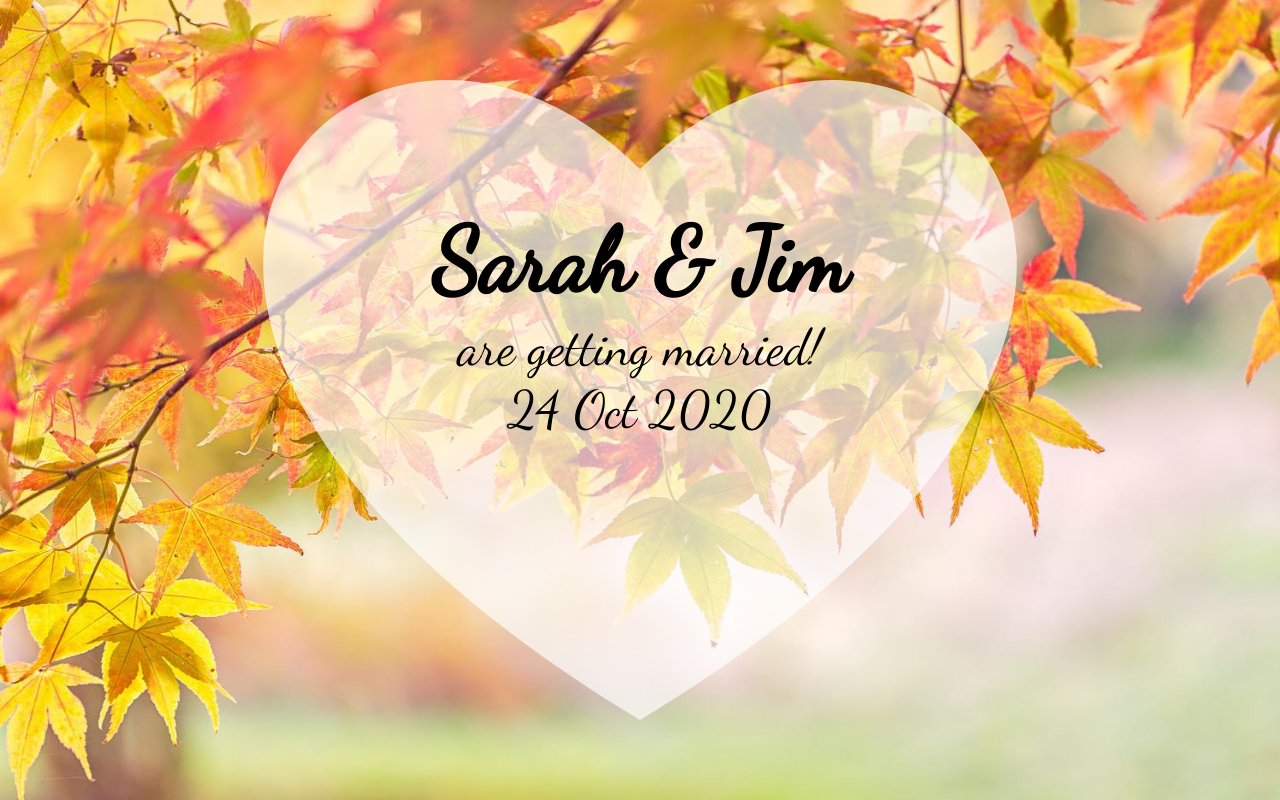
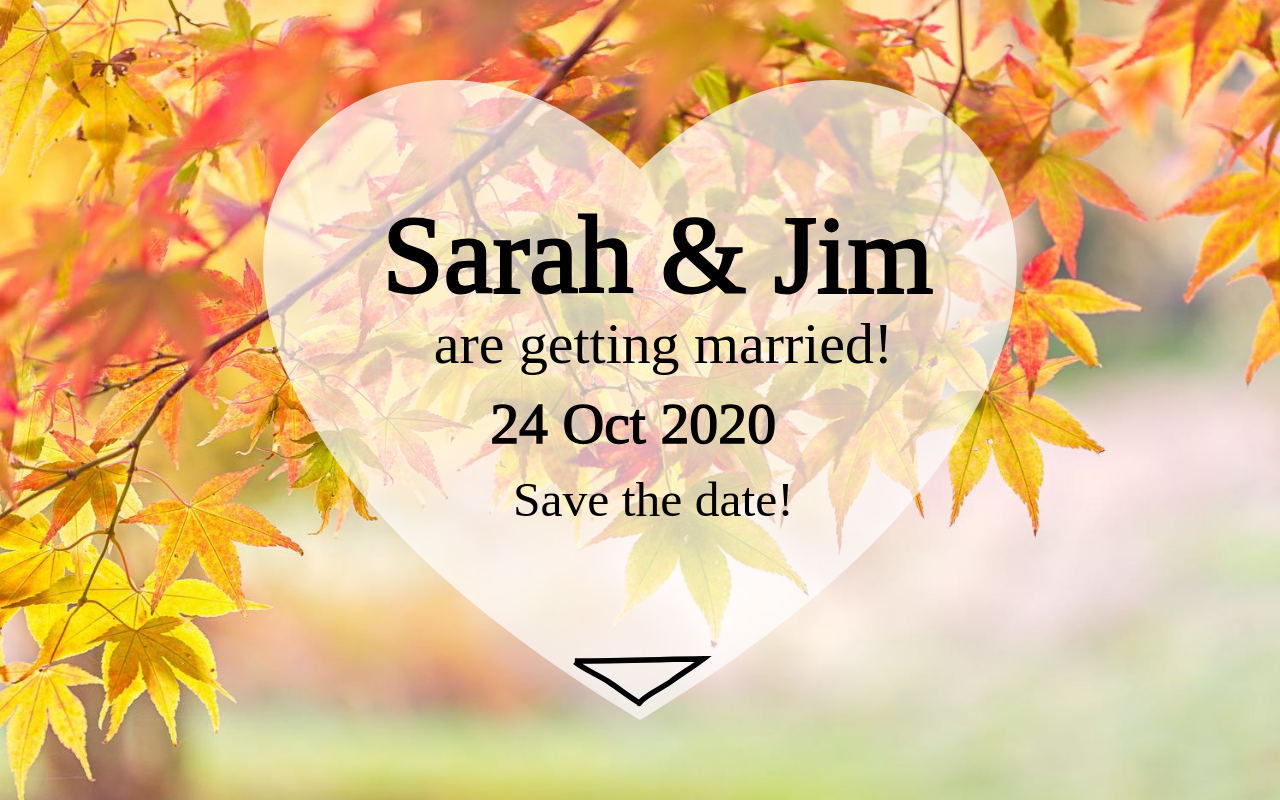
Before and after one commit to jimbali/freebail.wedding, a React (Create React App) app: page / in a window 1280 px wide. Built offline with nearby package versions, Linux system fonts and the light colour scheme.

Commit message:
Embed text in SVG

```diff
--- a/src/components/molecules/saveTheDate/index.tsx
+++ b/src/components/molecules/saveTheDate/index.tsx
@@ -4,11 +4,6 @@ import './styles.scss'
 function SaveTheDate() {
   return (
     <div className="saveTheDate">
-        <div className="inner">
-            <h2>Sarah & Jim</h2>
-            <p>are getting married!</p>
-            <p>24 Oct 2020</p>
-        </div>
     </div>
   )
 }
--- a/src/components/organisms/heroSection/index.tsx
+++ b/src/components/organisms/heroSection/index.tsx
@@ -1,5 +1,4 @@
 import React, { ReactChild } from 'react'
-import SaveTheDate from '../../molecules/saveTheDate'
 import './styles.scss'
 
 interface IHeroSectionProps {
```
Also changed, not shown: src/assets/img/heart.svg.
